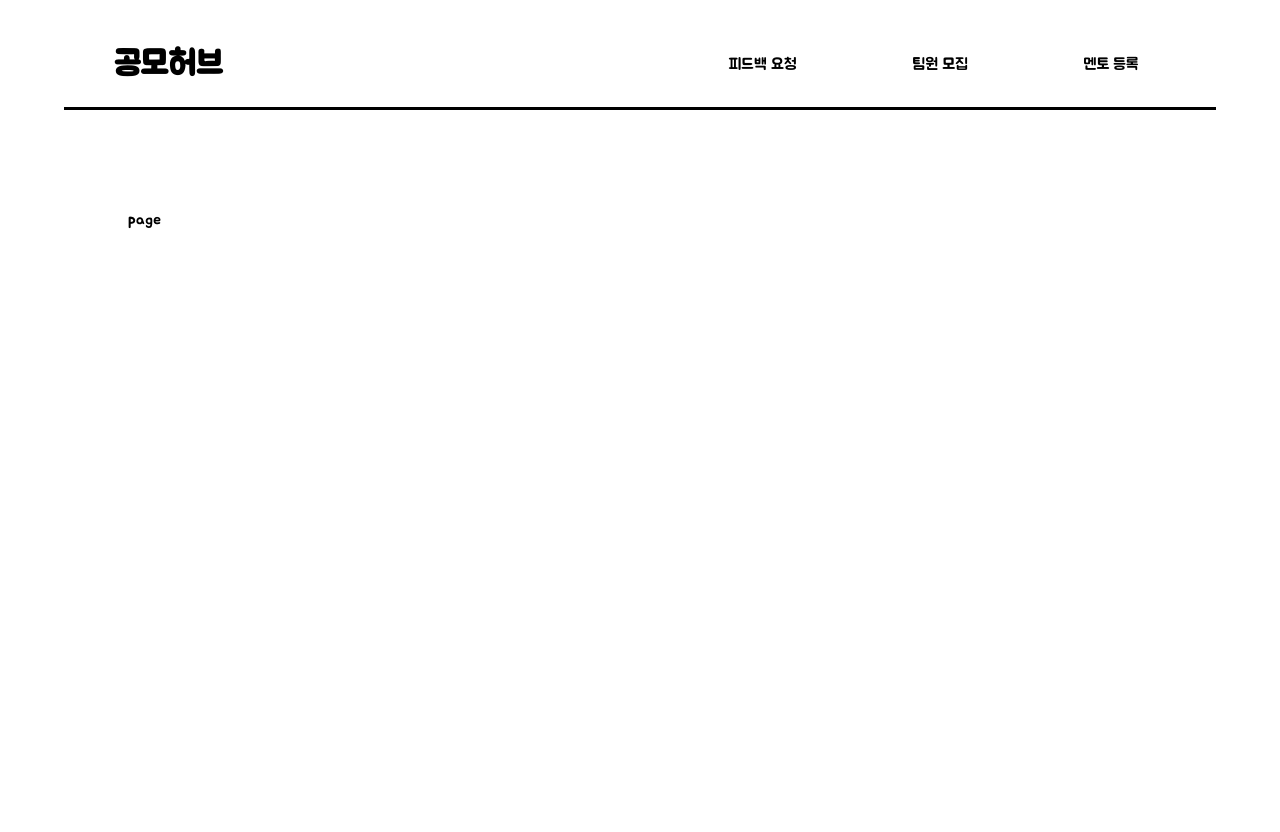
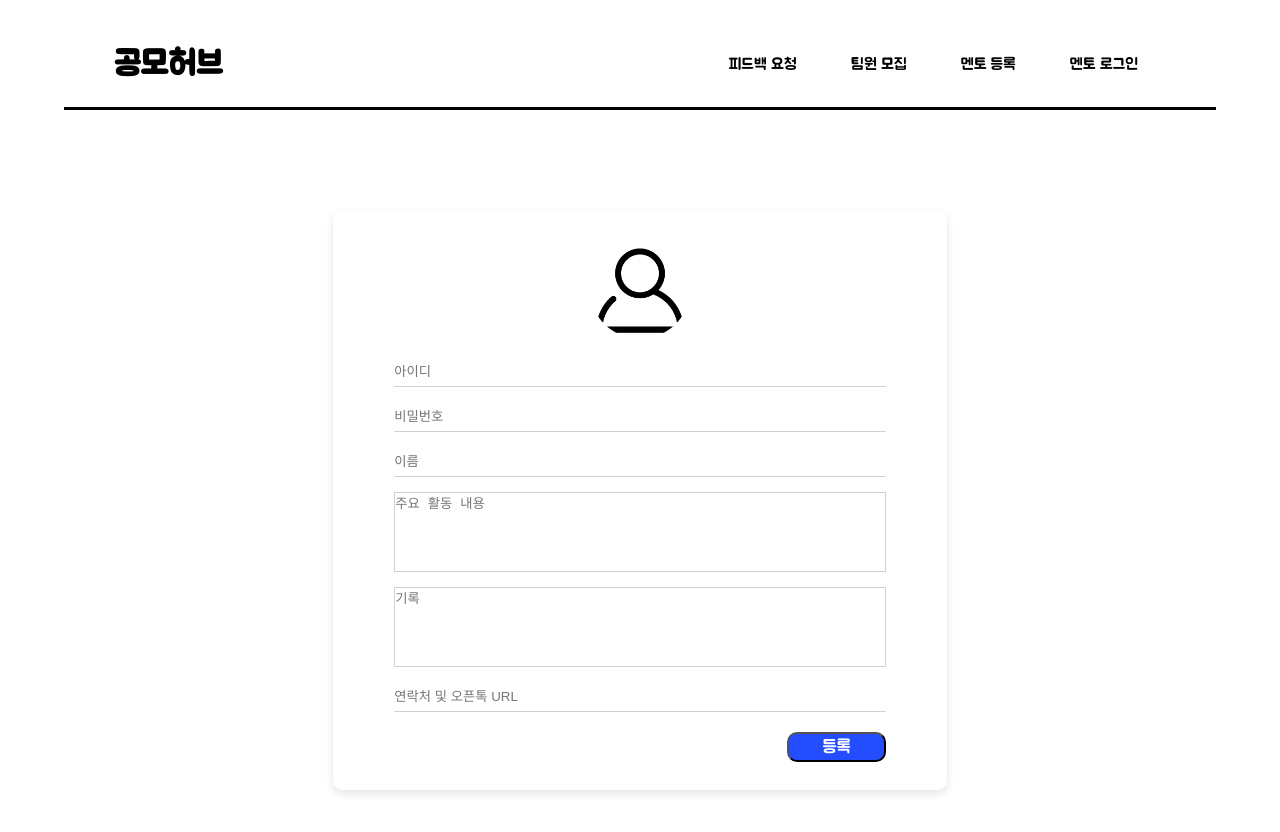
Before and after one commit to GongmoHub/front-web, a Next.js app: page /mento/register in a window 1280 px wide. Shown: the top 832 px of the page. Built offline with nearby package versions, Linux system fonts and the light colour scheme.

Commit message:
register 페이지 css 완성

```diff
--- a/package.json
+++ b/package.json
@@ -10,9 +10,10 @@
   },
   "dependencies": {
     "antd": "^5.21.2",
+    "axios": "^1.7.7",
+    "next": "14.2.14",
     "react": "^18",
-    "react-dom": "^18",
-    "next": "14.2.14"
+    "react-dom": "^18"
   },
   "devDependencies": {
     "@types/node": "^20",
--- a/src/app/mento/register/page.tsx
+++ b/src/app/mento/register/page.tsx
@@ -1,5 +1,172 @@
-import React from 'react';
+'use client';
 
-export default function page() {
-  return <div>page</div>;
-}
+import React, { useState } from 'react';
+import axios from 'axios';
+import './register.scss';
+
+const RegisterPage: React.FC = () => {
+  const [formData, setFormData] = useState({
+    id: '',
+    password: '',
+    name: '',
+    content: '',
+    record: '',
+    openTalkURL: '',
+    imageURL: null as File | null,
+  });
+
+  const [errorMessage, setErrorMessage] = useState('');
+  const [profileImage, setProfileImage] =
+    useState('/profile.png'); // 기본 이미지 설정
+
+  const handleChange = (
+    e: React.ChangeEvent<
+      HTMLInputElement | HTMLTextAreaElement
+    >
+  ) => {
+    const { name, value } = e.target;
+    setFormData((prevData) => ({
+      ...prevData,
+      [name]: value,
+    }));
+  };
+
+  const handleFileChange = (
+    e: React.ChangeEvent<HTMLInputElement>
+  ) => {
+    const file = e.target.files?.[0];
+    if (file) {
+      setProfileImage(URL.createObjectURL(file)); // 미리보기 이미지 설정
+      setFormData((prevData) => ({
+        ...prevData,
+        imageURL: file || null,
+      }));
+    }
+  };
+
+  const handleSubmit = async () => {
+    if (!formData.imageURL) {
+      setErrorMessage('이미지를 반드시 선택해야 합니다.');
+      return;
+    }
+
+    const data = new FormData();
+    data.append('id', formData.id);
+    data.append('password', formData.password);
+    data.append('name', formData.name);
+    data.append('content', formData.content);
+    data.append('record', formData.record);
+    data.append('openTalkURL', formData.openTalkURL);
+
+    if (formData.imageURL) {
+      data.append('imageURL', formData.imageURL);
+    }
+
+    try {
+      const response = await axios.post(
+        'https://your-server-endpoint.com/api/register',
+        data,
+        {
+          headers: {
+            'Content-Type': 'multipart/form-data',
+          },
+        }
+      );
+
+      if (response.status === 200) {
+        console.log('등록 성공');
+        setErrorMessage('');
+      } else {
+        console.error('등록 실패');
+      }
+    } catch (error) {
+      console.error('서버 오류:', error);
+    }
+  };
+
+  return (
+    <div>
+      <div className="register_box">
+        {/* 이미지 선택 및 미리보기 */}
+        <div className="custom-file-upload">
+          <label htmlFor="file-upload">
+            <img
+              src={profileImage} // 기본 이미지 또는 선택된 이미지 미리보기
+              alt="프로필 이미지"
+              className="profile_image"
+            />
+          </label>
+          <input
+            id="file-upload"
+            className="image_box"
+            type="file"
+            name="imageURL"
+            accept="image/*"
+            onChange={handleFileChange}
+            style={{ display: 'none' }} // 숨긴 파일 선택 input
+          />
+        </div>
+        <input
+          className="input_box"
+          type="text"
+          name="id"
+          placeholder="아이디"
+          value={formData.id}
+          onChange={handleChange}
+        />
+        <input
+          className="input_box"
+          type="password"
+          name="password"
+          placeholder="비밀번호"
+          value={formData.password}
+          onChange={handleChange}
+        />
+        <input
+          className="input_box"
+          type="text"
+          name="name"
+          placeholder="이름"
+          value={formData.name}
+          onChange={handleChange}
+        />
+        <textarea
+          className="text_box"
+          name="content"
+          placeholder="주요 활동 내용"
+          value={formData.content}
+          onChange={handleChange}
+        />
+        <textarea
+          className="text_box"
+          name="record"
+          placeholder="기록"
+          value={formData.record}
+          onChange={handleChange}
+        />
+        <input
+          className="input_box"
+          type="text"
+          name="openTalkURL"
+          placeholder="연락처 및 오픈톡 URL"
+          value={formData.openTalkURL}
+          onChange={handleChange}
+        />
+
+        {errorMessage && (
+          <p className="error_message">{errorMessage}</p>
+        )}
+        <div className="button_box">
+          <button
+            className="register_button"
+            onClick={handleSubmit}
+          >
+            등록
+          </button>
+        </div>
+      </div>
+    </div>
+  );
+};
+
+export default RegisterPage;
--- /dev/null
+++ b/src/app/mento/register/register.scss
@@ -0,0 +1,81 @@
+.register_box {
+  margin-left: 20%;
+  width: 60%;
+  height: 40%;
+  display: flex;
+  flex-direction: column;
+  justify-content: center;
+  align-items: center;
+  background-color: #ffffff;
+  border-radius: 10px;
+  box-shadow: 0 4px 8px rgba(0, 0, 0, 0.1);
+
+  .input_box {
+    border: none;
+    border-bottom: 1px solid #d1d1d1;
+    width: 80%;
+    height: 30px;
+    margin-top: 15px;
+  }
+  .text_box {
+    resize: none;
+    width: 80%;
+    height: 80px;
+    border-color: #d1d1d1;
+    margin-top: 15px;
+  }
+  .image_box {
+    width: 80%;
+    height: 30px;
+    display: none; /* 파일 선택 버튼 숨기기 */
+
+    .custom-file-upload {
+      width: 100%;
+      display: flex;
+      justify-content: left;
+    }
+
+    .custom-file-upload-button {
+      background-color: #007bff;
+      color: white;
+      padding: 10px 20px;
+      border-radius: 5px;
+      cursor: pointer;
+      text-align: center;
+    }
+
+    .custom-file-upload-button:hover {
+      background-color: #0056b3;
+    }
+  }
+  .button_box {
+    width: 80%;
+    display: flex;
+    justify-content: right;
+  }
+}
+
+.profile_image {
+  width: 100px;
+  height: 100px;
+  border-radius: 50%;
+  object-fit: cover;
+  cursor: pointer;
+}
+
+.error_message {
+  color: red;
+  font-size: 14px;
+  margin-top: 10px;
+}
+
+.register_button {
+  margin-top: 20px;
+  width: 20%;
+  height: 30px;
+  font-size: 18px;
+  border-radius: 10px;
+  color: white;
+  font-family: 'BMJUA';
+  background-color: #244dff;
+}
--- a/src/components/navbar/navbar.tsx
+++ b/src/components/navbar/navbar.tsx
@@ -39,6 +39,11 @@ const Navbar: React.FC = () => {
           >
             멘토 등록
           </p>
+          <p
+            onClick={() => handleNavigation('/mento/login')}
+          >
+            멘토 로그인
+          </p>
         </div>
       </div>
       <div className="navbar_bottom"></div>
```
Also changed, not shown: src/app/mento/choose/page.tsx (+5 -6 lines), src/app/mento/login/page.tsx (added, +7 -0 lines), public/profile.png (added), 1 other file (tests, documents, lock files or other folders).
